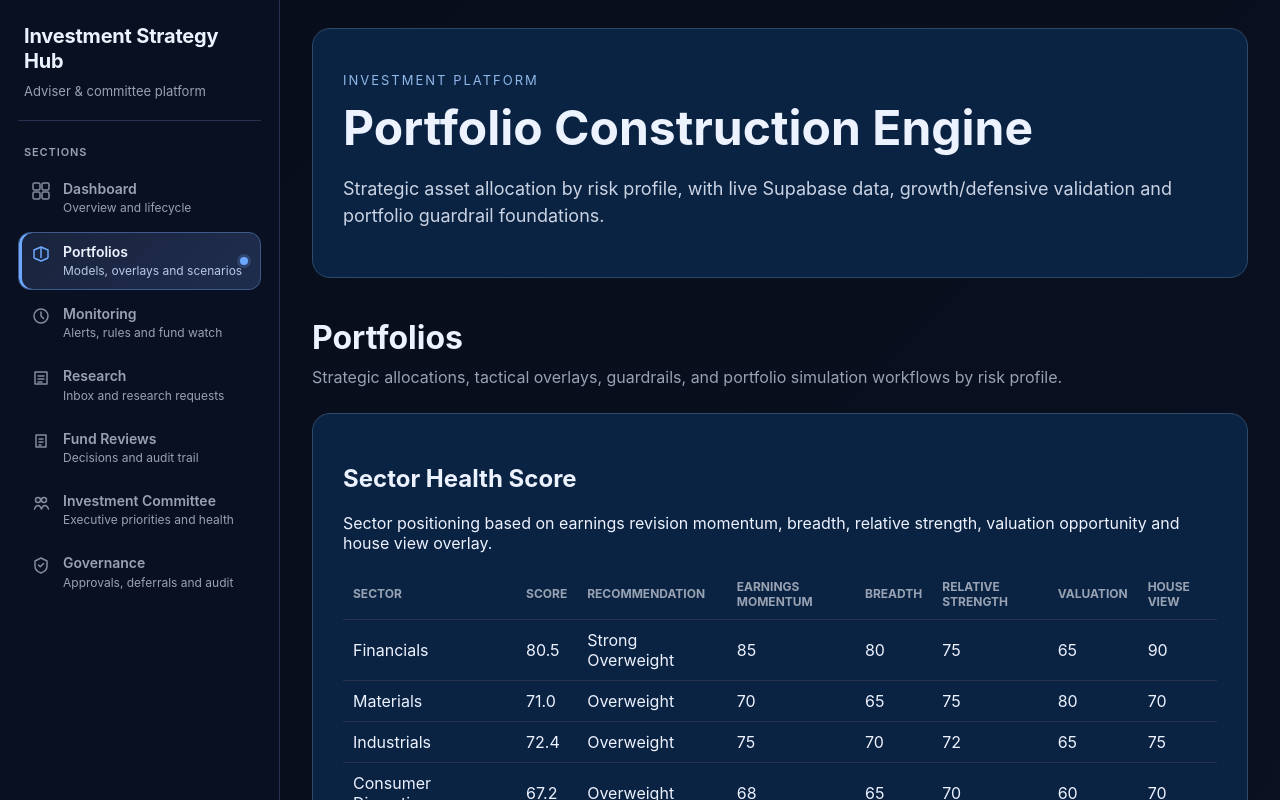
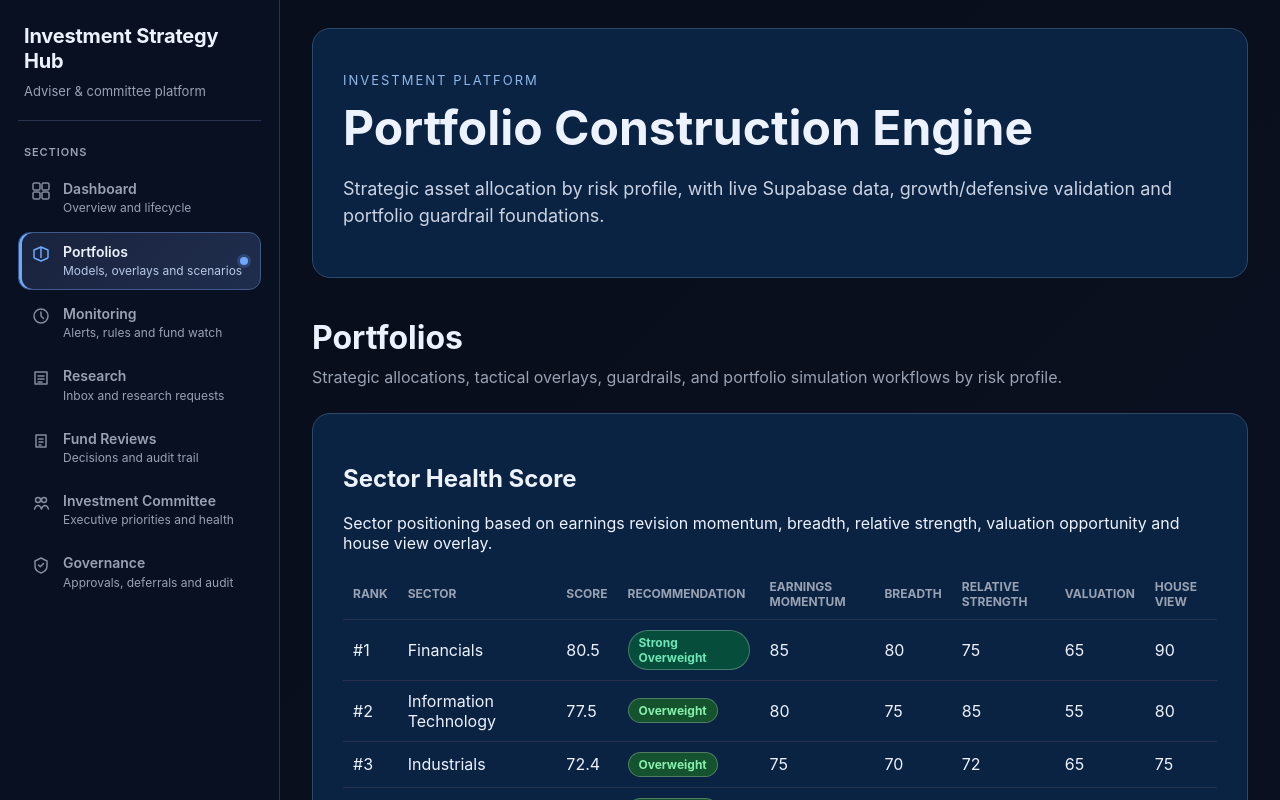
Before and after one commit to 7rg8kbvgb5-web/investment-platform-live, a Next.js app: page /portfolios in a window 1280 px wide. Shown: the top 800 px of the page. Built offline with nearby package versions, Linux system fonts and the light colour scheme; no server answers; the database is empty.

Commit message:
Enhance Sector Health Score dashboard

```diff
--- a/components/SectorHealthScorePanel.tsx
+++ b/components/SectorHealthScorePanel.tsx
@@ -1,4 +1,19 @@
-import { sectorHealthScores } from "../lib/engines/sector-intelligence";
+import { rankedSectorHealthScores } from "../lib/engines/sector-intelligence";
+
+function getRecommendationClass(recommendation: string) {
+    switch (recommendation) {
+      case "Strong Overweight":
+        return "rounded-full border border-emerald-400 bg-emerald-950 px-3 py-1 text-xs font-semibold text-emerald-300";
+      case "Overweight":
+        return "rounded-full border border-green-400 bg-green-950 px-3 py-1 text-xs font-semibold text-green-300";
+      case "Neutral":
+        return "rounded-full border border-amber-400 bg-amber-950 px-3 py-1 text-xs font-semibold text-amber-300";
+      case "Underweight":
+        return "rounded-full border border-orange-400 bg-orange-950 px-3 py-1 text-xs font-semibold text-orange-300";
+      default:
+        return "rounded-full border border-red-400 bg-red-950 px-3 py-1 text-xs font-semibold text-red-300";
+    }
+  }
 
 export default function SectorHealthScorePanel() {
   return (
@@ -17,6 +32,7 @@ export default function SectorHealthScorePanel() {
         <table className="w-full text-left text-sm">
           <thead className="bg-slate-50 text-slate-600">
             <tr>
+              <th className="px-4 py-3">Rank</th>
               <th className="px-4 py-3">Sector</th>
               <th className="px-4 py-3">Score</th>
               <th className="px-4 py-3">Recommendation</th>
@@ -27,30 +43,73 @@ export default function SectorHealthScorePanel() {
               <th className="px-4 py-3">House View</th>
             </tr>
           </thead>
+
           <tbody className="divide-y divide-slate-200">
-            {sectorHealthScores.map((sector) => (
+            {rankedSectorHealthScores.map((sector, index) => (
               <tr key={sector.sector}>
+                <td className="px-4 py-3 font-semibold text-slate-900">
+                  #{index + 1}
+                </td>
+
                 <td className="px-4 py-3 font-medium text-slate-900">
                   {sector.sector}
                 </td>
-                <td className="px-4 py-3 text-slate-700">
+
+                <td className="px-4 py-3 font-semibold text-slate-900">
                   {sector.totalScore.toFixed(1)}
                 </td>
-                <td className="px-4 py-3 font-medium text-slate-900">
-                  {sector.recommendation}
-                </td>
+
+                <td className="px-4 py-3">
+  <span
+    style={{
+      display: "inline-block",
+      borderRadius: "9999px",
+      padding: "4px 10px",
+      fontSize: "12px",
+      fontWeight: 700,
+      backgroundColor:
+        sector.recommendation === "Strong Overweight"
+          ? "#064e3b"
+          : sector.recommendation === "Overweight"
+          ? "#14532d"
+          : sector.recommendation === "Neutral"
+          ? "#78350f"
+          : sector.recommendation === "Underweight"
+          ? "#7c2d12"
+          : "#7f1d1d",
+      color:
+        sector.recommendation === "Strong Overweight"
+          ? "#6ee7b7"
+          : sector.recommendation === "Overweight"
+          ? "#86efac"
+          : sector.recommendation === "Neutral"
+          ? "#fde68a"
+          : sector.recommendation === "Underweight"
+          ? "#fdba74"
+          : "#fca5a5",
+      border: "1px solid rgba(255,255,255,0.25)",
+    }}
+  >
+    {sector.recommendation}
+  </span>
+</td>
+
                 <td className="px-4 py-3 text-slate-700">
                   {sector.earningsRevisionMomentum}
                 </td>
+
                 <td className="px-4 py-3 text-slate-700">
                   {sector.earningsBreadth}
                 </td>
+
                 <td className="px-4 py-3 text-slate-700">
                   {sector.relativeStrength}
                 </td>
+
                 <td className="px-4 py-3 text-slate-700">
                   {sector.valuationOpportunity}
                 </td>
+
                 <td className="px-4 py-3 text-slate-700">
                   {sector.houseViewOverlay}
                 </td>
--- a/lib/engines/sector-intelligence.ts
+++ b/lib/engines/sector-intelligence.ts
@@ -68,3 +68,6 @@ export interface SectorHealthScore {
     calculateSectorHealthScore("Utilities", 40, 45, 42, 55, 50),
     calculateSectorHealthScore("Real Estate", 55, 58, 52, 70, 60),
   ];
+  export const rankedSectorHealthScores = [...sectorHealthScores].sort(
+    (a, b) => b.totalScore - a.totalScore
+  );
```
